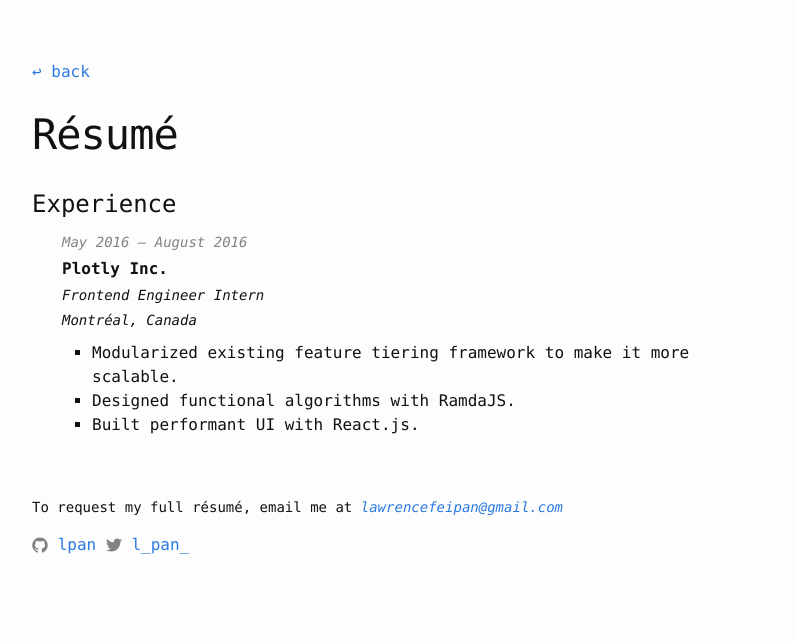
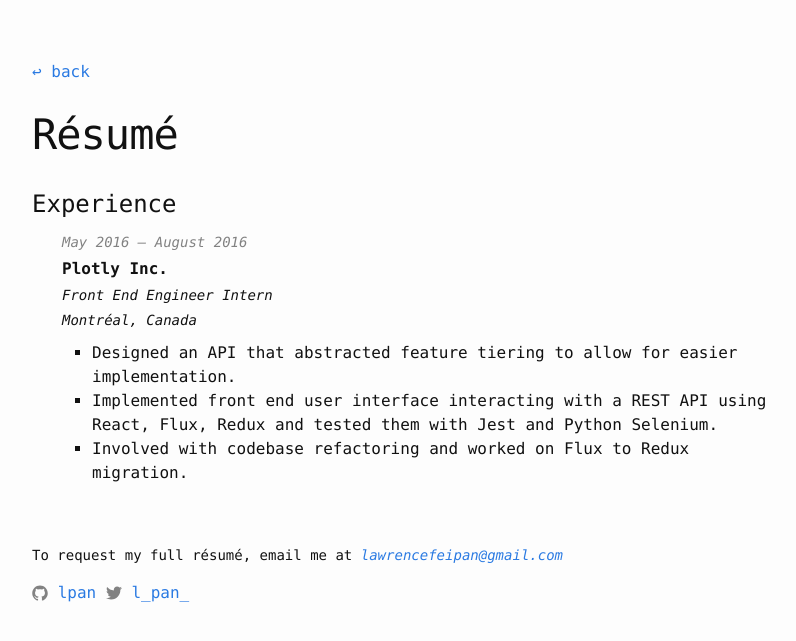
Before and after one commit to lpan/lpan.github.io, a Jekyll site: the page built from resume.html, in a window 1280 px wide. Shown: the top 641 px of the page, without its empty margins (238-1034 px from the left). Built offline with Jekyll 4.4.1, drawn with Linux system fonts in a browser that asks for light colours.

Commit message:
reword resume

```diff
--- a/_data/resume.yml
+++ b/_data/resume.yml
@@ -1,11 +1,11 @@
 experiences:
   - name: "Plotly Inc."
-    position: "Frontend Engineer Intern"
+    position: "Front End Engineer Intern"
     location: "Montréal, Canada"
     duration:
       - "May 2016"
       - "August 2016"
     summaries:
-      - "Modularized existing feature tiering framework to make it more scalable."
-      - "Designed functional algorithms with RamdaJS."
-      - "Built performant UI with React.js."
+      - "Designed an API that abstracted feature tiering to allow for easier implementation."
+      - "Implemented front end user interface interacting with a REST API using React, Flux, Redux and tested them with Jest and Python Selenium."
+      - "Involved with codebase refactoring and worked on Flux to Redux migration."
```
